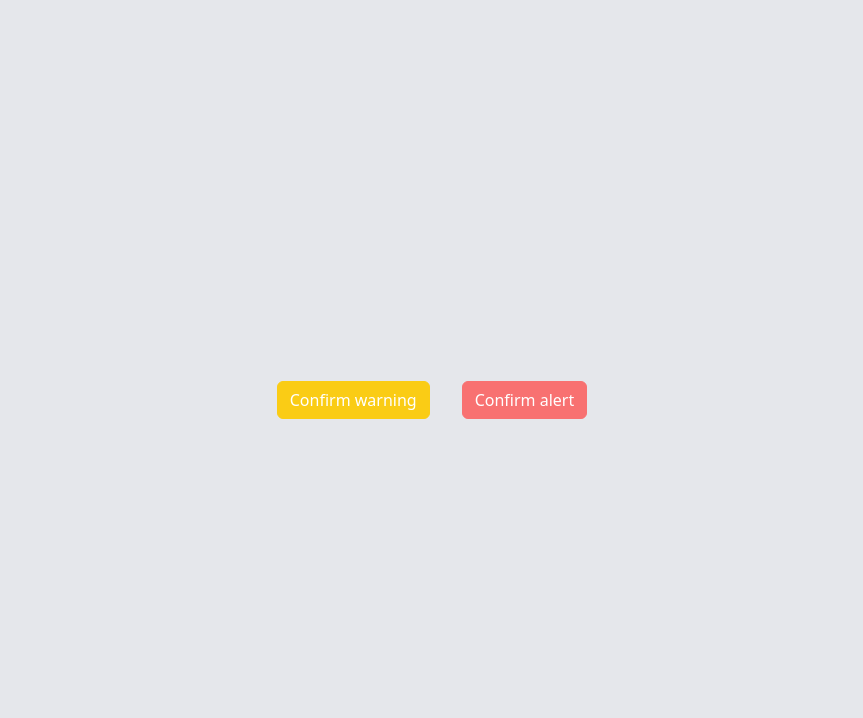
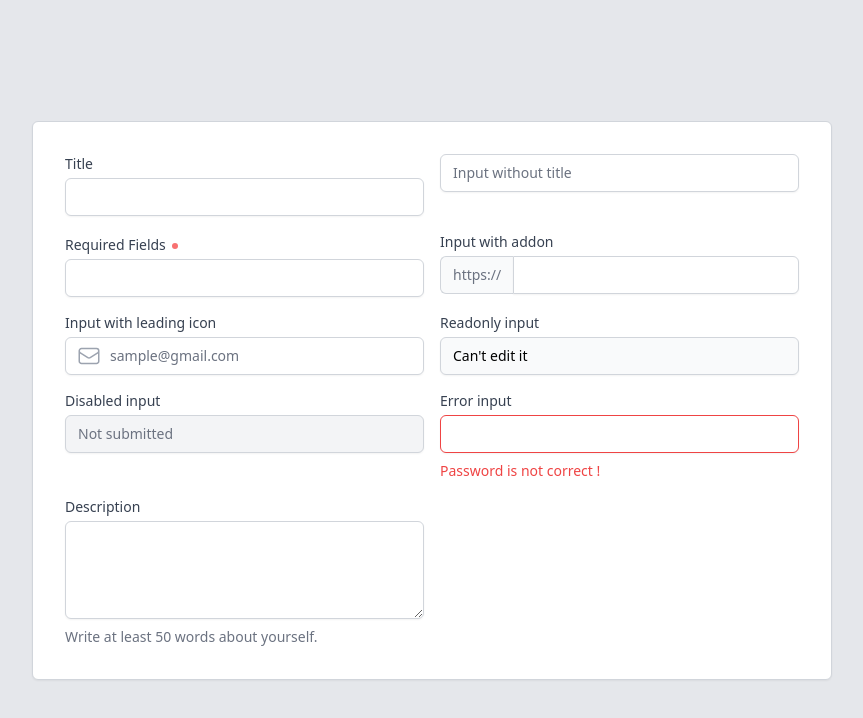
Before and after one commit to hudy9x/komponents, a React (Create React App) app: page / in a window 1280 px wide. Shown: the top 718 px of the page, without its empty margins (208-1071 px from the left). Built offline with nearby package versions, Linux system fonts and the light colour scheme.

Commit message:
feat: create cotrols: input and textarea (#3)
* feat: add controls input and textarea

* refactor: adding demo input

```diff
--- a/package.json
+++ b/package.json
@@ -10,11 +10,13 @@
     "@types/node": "^16.7.13",
     "@types/react": "^18.0.0",
     "@types/react-dom": "^18.0.0",
+    "formik": "^2.2.9",
     "react": "^18.2.0",
     "react-dom": "^18.2.0",
     "react-scripts": "5.0.1",
     "typescript": "^4.4.2",
-    "web-vitals": "^2.1.0"
+    "web-vitals": "^2.1.0",
+    "yup": "^0.32.11"
   },
   "scripts": {
     "start": "react-scripts start",
@@ -41,6 +43,7 @@
     ]
   },
   "devDependencies": {
+    "@tailwindcss/forms": "^0.5.3",
     "tailwindcss": "^3.2.4"
   }
 }
--- a/src/App.tsx
+++ b/src/App.tsx
@@ -1,5 +1,8 @@
+import { EnvelopeIcon } from "./assets/EnvelopIcon"
 import { confirmAlert, confirmWarning } from "./components/Confirmbox"
+import { Input, Textarea } from "./components/Controls"
 import { messageError, messageInfo, messageSuccess, messageWarning } from "./components/Message"
+import FormContainer from "./containers/FormContainer"
 
 function App() {
 
@@ -24,7 +27,19 @@ function App() {
 
   return (
     <div id="wrapper" className="h-screen bg-gray-200 flex flex-col gap-6 items-center justify-center" >
-      <div className="flex items-center gap-8">
+      <div className="grid grid-cols-2 gap-4 p-8 border border-gray-300 shadow-sm bg-white rounded-md w-[800px]">
+
+        <Input title="Title" name="title" />
+        <Input name="no-title" placeholder="Input without title" />
+        <Input title="Required Fields" name="email" required />
+        <Input title="Input with addon" addon="https://" name="website" />
+        <Input title="Input with leading icon" icon={<EnvelopeIcon className="w-6 h-6 text-gray-400" />} name="email" placeholder="sample@gmail.com" />
+        <Input title="Readonly input" readOnly value="Can't edit it" name="email" placeholder="Can't edit it" />
+        <Input title="Disabled input" disabled name="email" placeholder="Not submitted" />
+        <Input title="Error input" name="error" error="Password is not correct !" />
+        <Textarea title="Description" helper="Write at least 50 words about yourself." />
+      </div>
+      <div className="hidden items-center gap-8">
         <button onClick={onConfirmWarning} className="btn-warning" >Confirm warning</button>
         <button onClick={onConfirmAlert} className="btn-danger" >Confirm alert</button>
       </div>
--- /dev/null
+++ b/src/assets/EnvelopIcon.tsx
@@ -0,0 +1,5 @@
+export const EnvelopeIcon = ({ className }: { className?: string }) => {
+  return <svg className={className} xmlns="http://www.w3.org/2000/svg" fill="none" viewBox="0 0 24 24" strokeWidth={1.5} stroke="currentColor" >
+    <path strokeLinecap="round" strokeLinejoin="round" d="M21.75 6.75v10.5a2.25 2.25 0 01-2.25 2.25h-15a2.25 2.25 0 01-2.25-2.25V6.75m19.5 0A2.25 2.25 0 0019.5 4.5h-15a2.25 2.25 0 00-2.25 2.25m19.5 0v.243a2.25 2.25 0 01-1.07 1.916l-7.5 4.615a2.25 2.25 0 01-2.36 0L3.32 8.91a2.25 2.25 0 01-1.07-1.916V6.75" />
+  </svg>
+}
--- /dev/null
+++ b/src/components/Controls/InputControl/Addon.tsx
@@ -0,0 +1,3 @@
+export default function Addon({text}: {text: string}) {
+  return <span className="inline-flex items-center rounded-l-md border border-r-0 border-gray-300 bg-gray-50 px-3 text-gray-500 sm:text-sm" >{text}</span>
+}
--- /dev/null
+++ b/src/components/Controls/InputControl/InputIcon.tsx
@@ -0,0 +1,3 @@
+export default function InputIcon({ source }: { source: JSX.Element }) {
+  return <div className="pointer-events-none absolute inset-y-0 left-0 flex items-center pl-3">{source}</div>
+}
--- /dev/null
+++ b/src/components/Controls/InputControl/index.tsx
@@ -0,0 +1,54 @@
+import {useState, useEffect, ChangeEvent } from "react"
+import Addon from "./Addon"
+import InputIcon from "./InputIcon"
+import "./style.css"
+import { InputProps } from "../type"
+
+export default function InputControl({
+  title, value, onChange, type = "text", name,
+  placeholder, helper, required, error,
+  disabled, readOnly, icon, addon
+}: InputProps) {
+  let classes = ["form-control"]
+  const [val, setVal] = useState(value)
+
+  const onInputChange = (ev: ChangeEvent<HTMLInputElement>) => {
+    onChange && onChange(ev)
+  }
+
+  useEffect(() => {
+    setVal(value)
+  }, [value])
+
+  if (icon && addon) {
+    throw new Error("Only accept lading icon or leading addon !")
+  }
+
+  icon && classes.push("leading-icon")
+  disabled && classes.push("disabled")
+  required && classes.push("required")
+  readOnly && classes.push("readonly")
+  addon && classes.push("addon")
+  error && classes.push("error")
+
+  return <div className={classes.join(" ")}>
+    {title ? <label>{title}</label> : null}
+    <div className="relative form-control-wrapper">
+      {icon ? <InputIcon source={icon} /> : null}
+      {addon ? <Addon text={addon} /> : null}
+
+      <input
+        type={type}
+        value={val}
+        name={name}
+        disabled={disabled}
+        readOnly={readOnly}
+        onChange={onInputChange}
+        placeholder={placeholder}
+        className="form-input"
+        />
+    </div>
+    { helper && !error ? <p className="mt-2 text-sm text-gray-500" >{helper}</p> : null }
+    { error ? <p className="mt-2 text-sm text-red-500">{error}</p> : null }
+  </div>
+}
--- /dev/null
+++ b/src/components/Controls/InputControl/style.css
@@ -0,0 +1,42 @@
+.form-input {
+  @apply rounded-md border-gray-300 shadow-sm w-full;
+  @apply focus:border-indigo-500 focus:ring-indigo-200 sm:text-sm focus:ring-2;
+}
+
+.form-control label {
+  @apply block text-sm font-medium text-gray-700 mb-1;
+}
+
+.form-control.required label {
+  @apply relative inline-block;
+}
+
+.form-control.required label:after {
+  @apply absolute top-2 -right-3 w-1.5 h-1.5 rounded-full bg-red-400;
+  content: ''
+}
+
+.form-control.leading-icon .form-input {
+  @apply pl-11;
+}
+
+.form-control.disabled .form-input {
+  @apply bg-gray-100;
+}
+
+.form-control.readonly .form-input {
+  @apply bg-gray-50
+}
+
+.form-control.addon .form-control-wrapper {
+  @apply flex;
+}
+
+.form-control.addon .form-input {
+  @apply rounded-tl-none rounded-bl-none;
+}
+
+.form-control.error .form-input {
+  @apply border-red-500;
+  @apply focus:ring-red-200 focus:ring-2;
+}
--- /dev/null
+++ b/src/components/Controls/TextareaControl/index.tsx
@@ -0,0 +1,45 @@
+import { ChangeEvent, useEffect, useState } from "react";
+import { TextareaProps } from "../type";
+
+export default function TextareaControl({
+  title, value, name,
+  onChange, placeholder,
+  helper, error,
+  required, disabled, readOnly,
+  rows = 4, cols,
+}: TextareaProps) {
+  let classes = ["form-control"]
+  const [val, setValue] = useState(value)
+
+  const onInputChange = (ev: ChangeEvent<HTMLTextAreaElement>) => {
+    onChange && onChange(ev)
+  }
+
+  useEffect(() => {
+    setValue(value)
+  }, [value])
+
+  disabled && classes.push("disabled")
+  required && classes.push("required")
+  readOnly && classes.push("readonly")
+  error && classes.push("error")
+
+  return <div className={classes.join(" ")}>
+    {title ? <label>{title}</label> : null}
+    <div className="relative form-control-wrapper inline-flex w-full">
+      <textarea
+        value={val}
+        name={name}
+        cols={cols}
+        rows={rows}
+        disabled={disabled}
+        readOnly={readOnly}
+        onChange={onInputChange}
+        placeholder={placeholder}
+        className="form-input"
+      />
+    </div>
+    {helper && !error ? <p className="mt-2 text-sm text-gray-500">{helper}</p> : null}
+    {error ? <p className="mt-2 text-sm text-red-500">{error}</p> : null}
+  </div>
+}
--- /dev/null
+++ b/src/components/Controls/index.tsx
@@ -0,0 +1,5 @@
+import InputControl from "./InputControl"
+import TextareaControl from "./TextareaControl"
+
+export const Input = InputControl
+export const Textarea = TextareaControl
--- /dev/null
+++ b/src/components/Controls/type.ts
@@ -0,0 +1,26 @@
+import { ChangeEvent } from 'react'
+
+interface InputBaseProps {
+  title: string
+  value: string
+  name: string
+  type: string
+  onChange: (ev: ChangeEvent<HTMLInputElement>) => void
+  placeholder: string
+  helper: string
+  error: string
+  required: boolean
+  disabled: boolean
+  readOnly: boolean
+  icon: JSX.Element
+  addon: string
+}
+
+type TextareaBaseProps = Omit<InputBaseProps, "onChange"> & {
+  onChange: (ev: ChangeEvent<HTMLTextAreaElement>) => void
+  rows: number
+  cols: number
+}
+
+export type InputProps = Partial<InputBaseProps>
+export type TextareaProps = Partial<TextareaBaseProps>
--- /dev/null
+++ b/src/containers/FormContainer.tsx
@@ -0,0 +1,76 @@
+import { useFormik } from "formik"
+import * as Yup from "yup"
+import { Input, Textarea } from "../components/Controls"
+import { messageSuccess } from "../components/Message"
+
+const SigninSchema = Yup.object().shape({
+  username: Yup.string().required(),
+  password: Yup.string().required(),
+  about: Yup.string().min(10).max(100)
+})
+
+export default function FormContainer() {
+
+  const formik = useFormik({
+    initialValues: {
+      username: '',
+      password: '',
+      about: ''
+    },
+    onSubmit: (values) => {
+      SigninSchema.validate(values, {abortEarly: false}).then(valid => {
+        console.log('valid', valid)
+        messageSuccess("Submit ok !")
+      }).catch(err => {
+          if (!err.inner.length) return
+
+          const errors = err.inner as Yup.ValidationError[];
+          const errorMessages = {username: '', password: '', about: ''}
+
+          errors.forEach(error => {
+            if (!error.message || !error.path) return;
+
+            errorMessages[error.path as keyof typeof errorMessages] = error.message
+          })
+
+          formik.setErrors(errorMessages)
+
+        })
+    }
+  })
+
+
+  return <div className="border bg-white p-6 shadow-lg rounded-lg w-[500px]">
+    <h2 className="text-lg font-medium leading-6 text-gray-900">Profile</h2>
+    <p className="mt-1 text-sm text-gray-500">
+      This information will be displayed publicly so be careful what you share
+    </p>
+    <form onSubmit={formik.handleSubmit} className="flex flex-col gap-4 mt-4">
+      <Input
+        title="Username"
+        error={formik.errors.username}
+        name="username"
+        value={formik.values.username}
+        onChange={formik.handleChange}
+      />
+      <Input
+        title="Password"
+        type="password"
+        name="password"
+        error={formik.errors.password}
+        value={formik.values.password}
+        onChange={formik.handleChange}
+      />
+      <Textarea
+        title="About"
+        name="about"
+        error={formik.errors.about}
+        value={formik.values.about}
+        onChange={formik.handleChange}
+      />
+
+      <button className="btn btn-primary">Submit</button>
+
+    </form>
+  </div>
+}
--- a/tailwind.config.js
+++ b/tailwind.config.js
@@ -4,5 +4,7 @@ module.exports = {
   theme: {
     extend: {},
   },
-  plugins: [],
+  plugins: [
+    require("@tailwindcss/forms")
+  ],
 }
```
Also changed, not shown: 1 other file (tests, documents, lock files or other folders).
